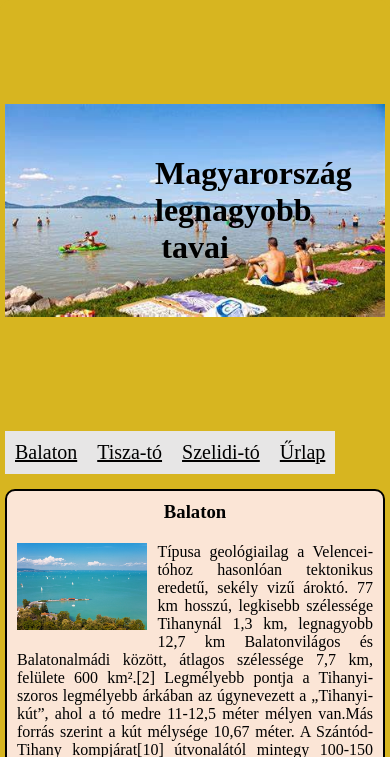
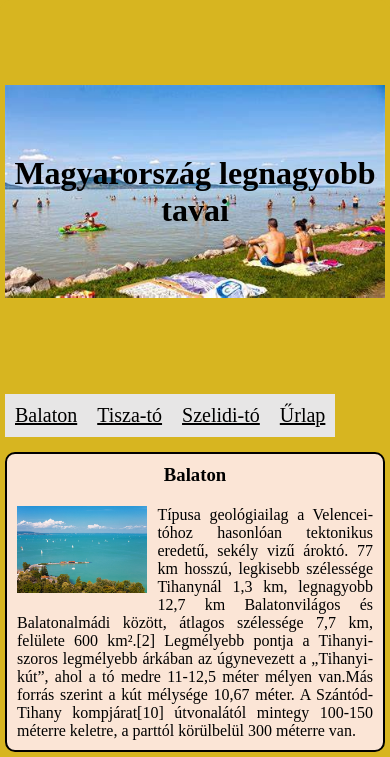
Before and after one commit to grenata36/grenata36.github.io, a PHP site: page /hazi_feladat/10.21/index.html in a window 390 px wide. Shown: the top 757 px of the page. Run offline with PHP 8.4, Linux system fonts and the light colour scheme.

Commit message:
Change H1

```diff
--- a/hazi_feladat/10.21/css/style.css
+++ b/hazi_feladat/10.21/css/style.css
@@ -41,7 +41,7 @@ h1 {
 }
 
 nav {
-    width: 40%;
+    width: 25%;
     margin: auto;
     grid-column: 1/5;
 
@@ -189,4 +189,11 @@ footer {
     #urlap {
         display: block;
     }
+
+    header {
+        padding-right: 0;
+        padding-left: 0;
+        padding-top: 150px;
+        padding-bottom: 150px;
+    }
 }
```
